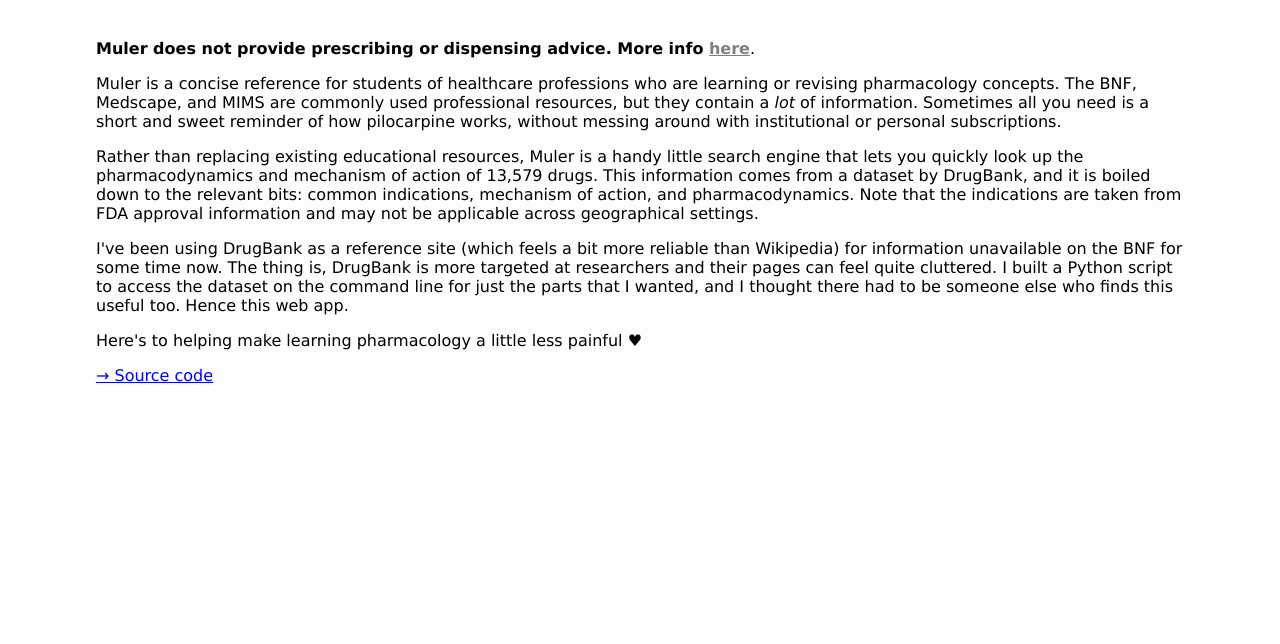
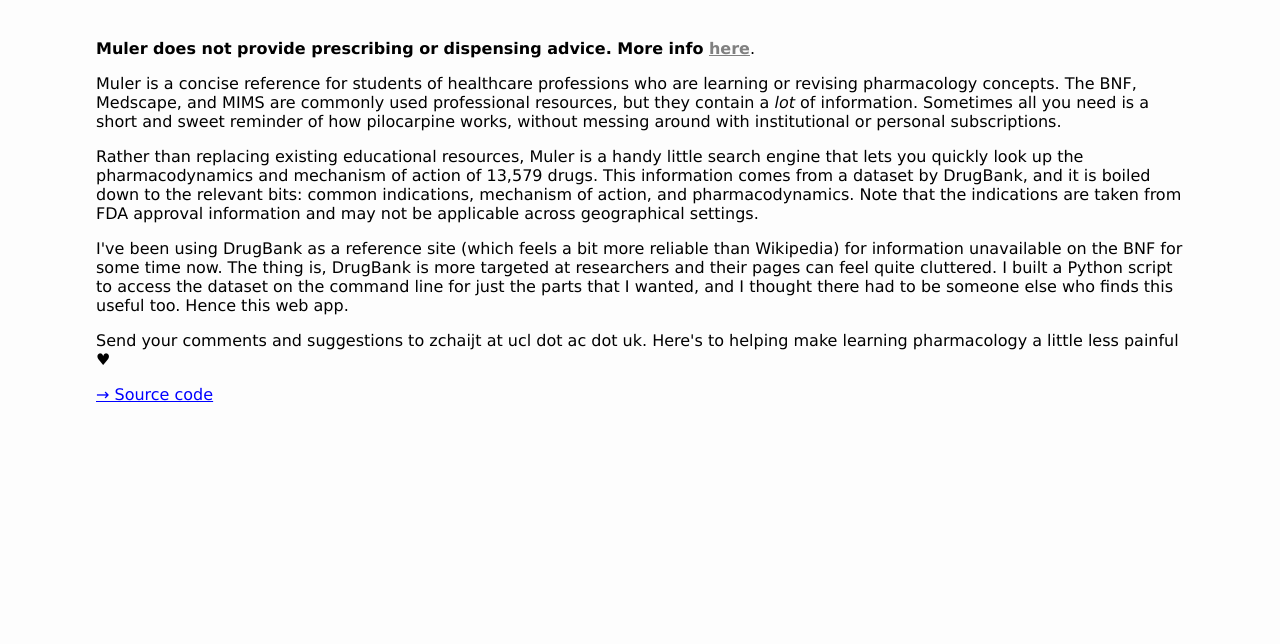
Before and after one commit to PizzaMyHeart/muler, a Flask app: page /about in a window 1280 px wide. Shown: the part 65-709 px from the top of the page. Run offline with Flask 2, Linux system fonts and the light colour scheme; parts of the project's set-up code (start-up, migrations or seed data) failed here and were passed over.

Commit message:
added contact to about page

```diff
--- a/app/templates/about.html
+++ b/app/templates/about.html
@@ -15,7 +15,7 @@
 </p>
 
 </p>
-	Here's to helping make learning pharmacology a little less painful ♥
+	Send your comments and suggestions to zchaijt at ucl dot ac dot uk. Here's to helping make learning pharmacology a little less painful ♥
 </p>
 
 <p><a href="https://github.com/PizzaMyHeart/muler" target="_blank" class="outbound">→ Source code</a></p>
```
